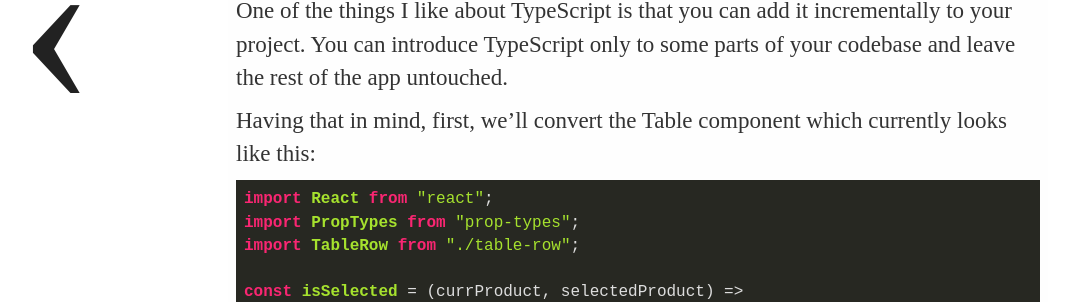
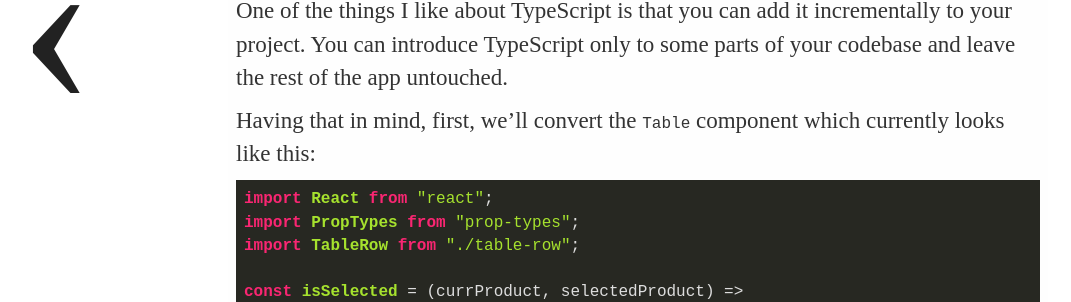
Before and after one commit to akoskm/akoskm.github.io, a Jekyll site: the page built from _posts/2019-09-10-typescript-practical-example.md, in a window 1280 px wide and 900 px high, scrolled down 1010 px. Shown: the part 152-454 px from the top of the window, without its empty margins (2-1073 px from the left). Built offline with Jekyll 4.4.1, drawn with Linux system fonts in a browser that asks for light colours; nearby versions of some CDN libraries; some web fonts are replaced; comment, search, counter and statistics services are not loaded; some of the changed text lies outside the part shown.

Commit message:
formatting, remove redundant text

````diff
--- a/_posts/2019-09-10-typescript-practical-example.md
+++ b/_posts/2019-09-10-typescript-practical-example.md
@@ -34,7 +34,7 @@
 One of the things I like about TypeScript is that you can add it incrementally to your project.
 You can introduce TypeScript only to some parts of your codebase and leave the rest of the app untouched.
 
-Having that in mind, first, we'll convert the Table component which currently looks like this:
+Having that in mind, first, we'll convert the `Table` component which currently looks like this:
 
 ```
 import React from "react";
@@ -94,7 +94,7 @@
 ```
 
 We immediately notice a few things:
- - `products` has the same props as selectedProduct wrapped in an array
+ - `products` has the same props as `selectedProduct` wrapped in an array
  - the `isSelected` function receives two products but there is no indication of that
 
 Let's start by defining our first type: `Product`.
@@ -136,16 +138,11 @@
 };
 ```
 
-Decorating something with a certain type is done in the following way:
-
-```
-variable:type
-```
 Don't forget to rename the files when you're adding types, js to ts and jsx to tsx:
 
 ![typescript into ts or tsx](https://i.imgur.com/OKZ63OX.png)
 
-Now that we have the Product type ready, we can replace the `propTypes` part of the Table component.
+Now that we have the Product type ready, we can replace the `propTypes` part of the `Table` component:
 
 ```
 type TableProps = {
@@ -159,7 +156,7 @@
 
 ![type suggestion](https://i.imgur.com/9ALoIYW.png)
 
-Finally, our Table component looks like this:
+Finally, our `Table` component looks like this:
 
 ```
 import React from "react";
@@ -199,7 +196,7 @@
 export default Table;
 ```
 
-Let's convert TableRow in the same fashion:
+Let's convert `TableRow` in the same fashion:
 
 ```
 import React from "react";
````
Also changed, not shown: other parts of _posts/2019-09-10-typescript-practical-example.md (+3 -1 lines).
